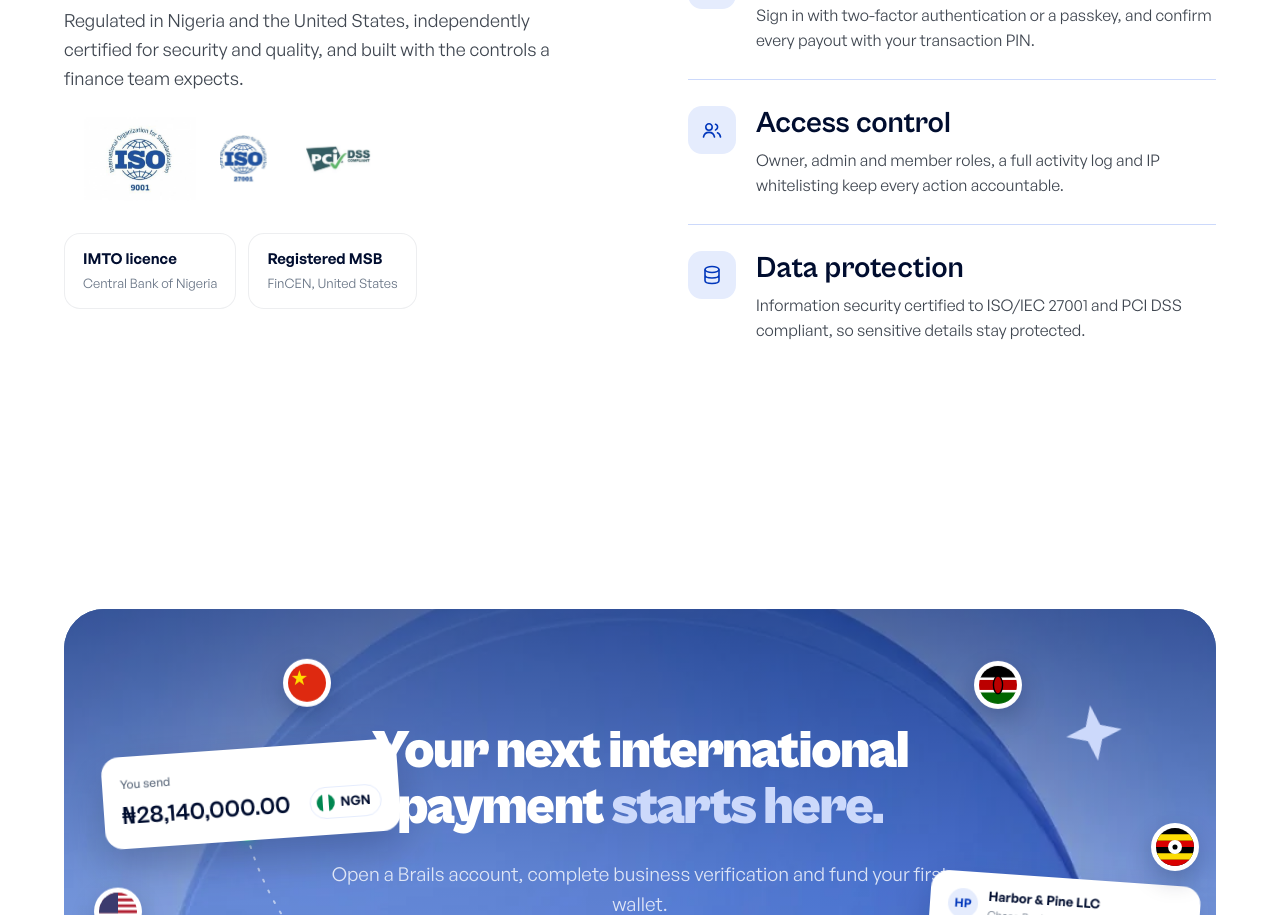
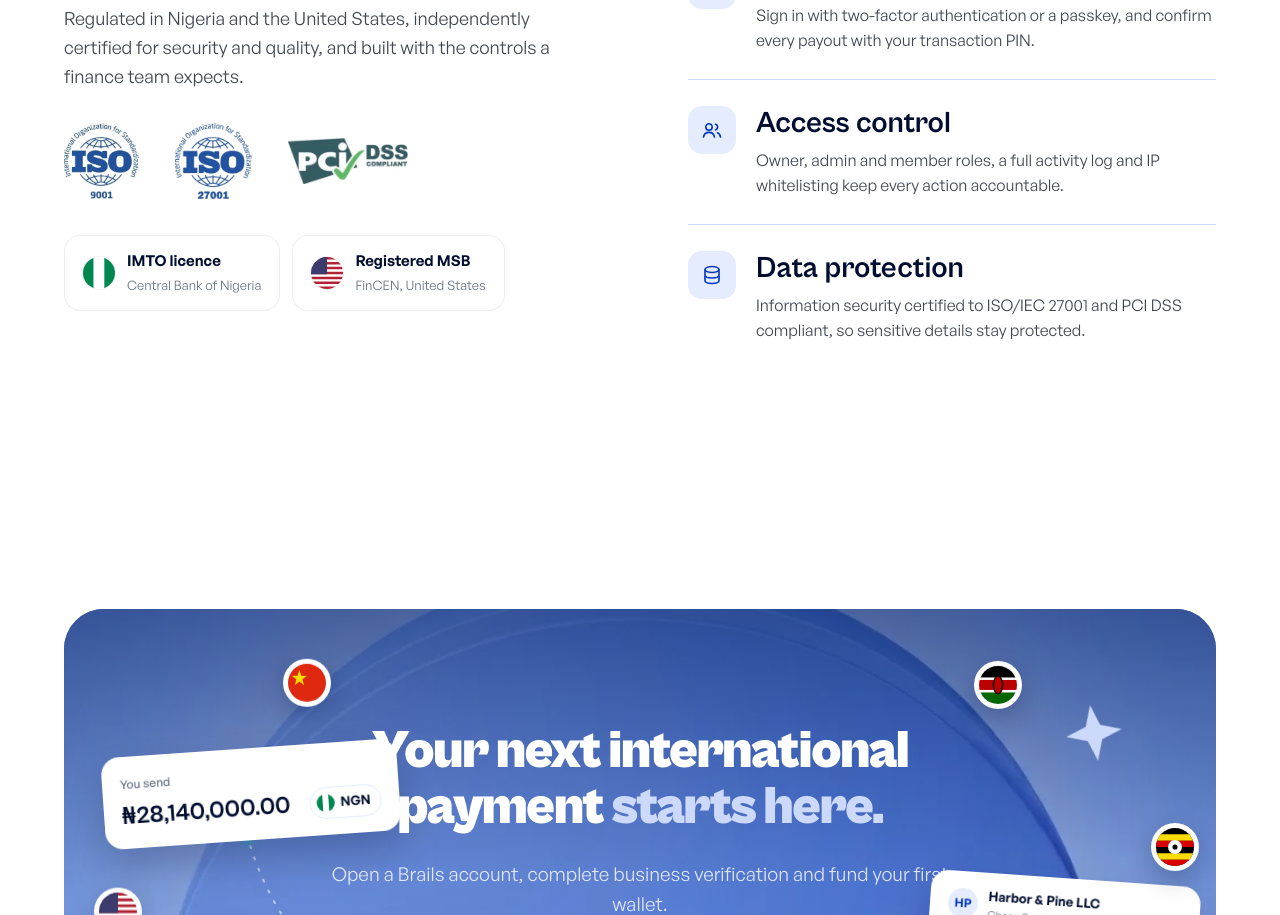
Before and after one commit to ema350/brails-website, a plain HTML site: page index.html in a window 1280 px wide. Shown: the part 3680-4595 px from the top of the page. Drawn offline with nearby package versions, Linux system fonts and the light colour scheme; animation ran at ten frames a second; a web font is replaced by a local one.

Commit message:
Landing security: trimmed, proportional cert badges; NG/US flags on licence cards
Co-Authored-By: Claude Opus 5.5 <noreply@anthropic.com>
Claude-Session: https://claude.ai/code/session_01DuUB9gYbSJQHSsc1hAT47k

```diff
--- a/assets/css/v2.css
+++ b/assets/css/v2.css
@@ -526,3 +526,12 @@
 
 /* Hero buttons: 48px */
 :is(.hero-l,.phero,.smhero,.ahero,.bhero,.shero,.sxhero,.dxhero,.lhead) .btn-row .btn:not(.btn-sm) { height: 48px; padding: 0 20px; font-size: 16px; line-height: 24px; }
+
+/* Landing security badges + licence flags */
+.badges { gap: 36px; padding: 8px 0 4px; }
+.badges img { mix-blend-mode: normal; width: auto; }
+.badges img.b-iso { height: 76px; }
+.badges img.b-pci { height: 46px; }
+.lic { display: flex; align-items: center; gap: 12px; }
+.lic .flag.md { width: 32px; height: 32px; flex: none; box-shadow: 0 0 0 1px rgba(16,24,40,.06); }
+@media (max-width: 560px) { .badges { gap: 24px; } .badges img.b-iso { height: 60px; } .badges img.b-pci { height: 36px; } }
--- a/index.html
+++ b/index.html
@@ -178,13 +178,13 @@
       <h2 class="h2" style="color:var(--heading);font-size:clamp(36px,4.2vw,60px)" data-split>Licensed, verified<br>and locked down.</h2>
       <p class="lede" style="font-size:18px;max-width:560px">Regulated in Nigeria and the United States, independently certified for security and quality, and built with the controls a finance team expects.</p>
       <div class="badges">
-        <img class="tall" src="assets/img/iso-9001.jpg" alt="ISO 9001 certified" loading="lazy">
-        <img src="assets/img/iso-27001.jpg" alt="ISO/IEC 27001 certified" loading="lazy" style="height:48px">
-        <img src="assets/img/pci-dss.jpg" alt="PCI DSS compliant" loading="lazy">
+        <img class="b-iso" src="assets/img/badge-iso9001.webp" alt="ISO 9001 certified" loading="lazy">
+        <img class="b-iso" src="assets/img/badge-iso27001.webp" alt="ISO/IEC 27001 certified" loading="lazy">
+        <img class="b-pci" src="assets/img/badge-pci.webp" alt="PCI DSS compliant" loading="lazy">
       </div>
       <div class="lic-row">
-        <div class="lic"><strong>IMTO licence</strong><small>Central Bank of Nigeria</small></div>
-        <div class="lic"><strong>Registered MSB</strong><small>FinCEN, United States</small></div>
+        <div class="lic"><span class="flag md"><svg viewBox="0 0 28 28" aria-hidden="true" focusable="false"><path d="M9.33 0H0V28H9.33V0Z" fill="#008751"/><path d="M18.67 0H9.33V28H18.67V0Z" fill="#fff"/><path d="M28 0H18.67V28H28V0Z" fill="#008751"/></svg></span><div><strong>IMTO licence</strong><small>Central Bank of Nigeria</small></div></div>
+        <div class="lic"><span class="flag md"><svg viewBox="0 0 28 28" aria-hidden="true" focusable="false"><path d="M28 0H0V28H28V0Z" fill="#fff"/><path d="M28 0H0V2.156H28V0ZM28 4.312H0V6.468H28V4.312ZM28 8.615H0V10.771H28V8.615ZM28 12.927H0V15.083H28V12.927ZM28 17.229H0V19.385H28V17.229ZM28 21.541H0V23.697H28V21.541ZM28 25.844H0V28H28V25.844Z" fill="#B22234"/><path d="M14 0H0V15.12H14V0Z" fill="#3C3B6E"/></svg></span><div><strong>Registered MSB</strong><small>FinCEN, United States</small></div></div>
       </div>
     </div>
     <div class="sec-list" data-stagger>
```
Also changed, not shown: src/pages/index.html (+5 -5 lines), assets/img/badge-iso27001.webp (added), assets/img/badge-iso9001.webp (added), assets/img/badge-pci.webp (added).
